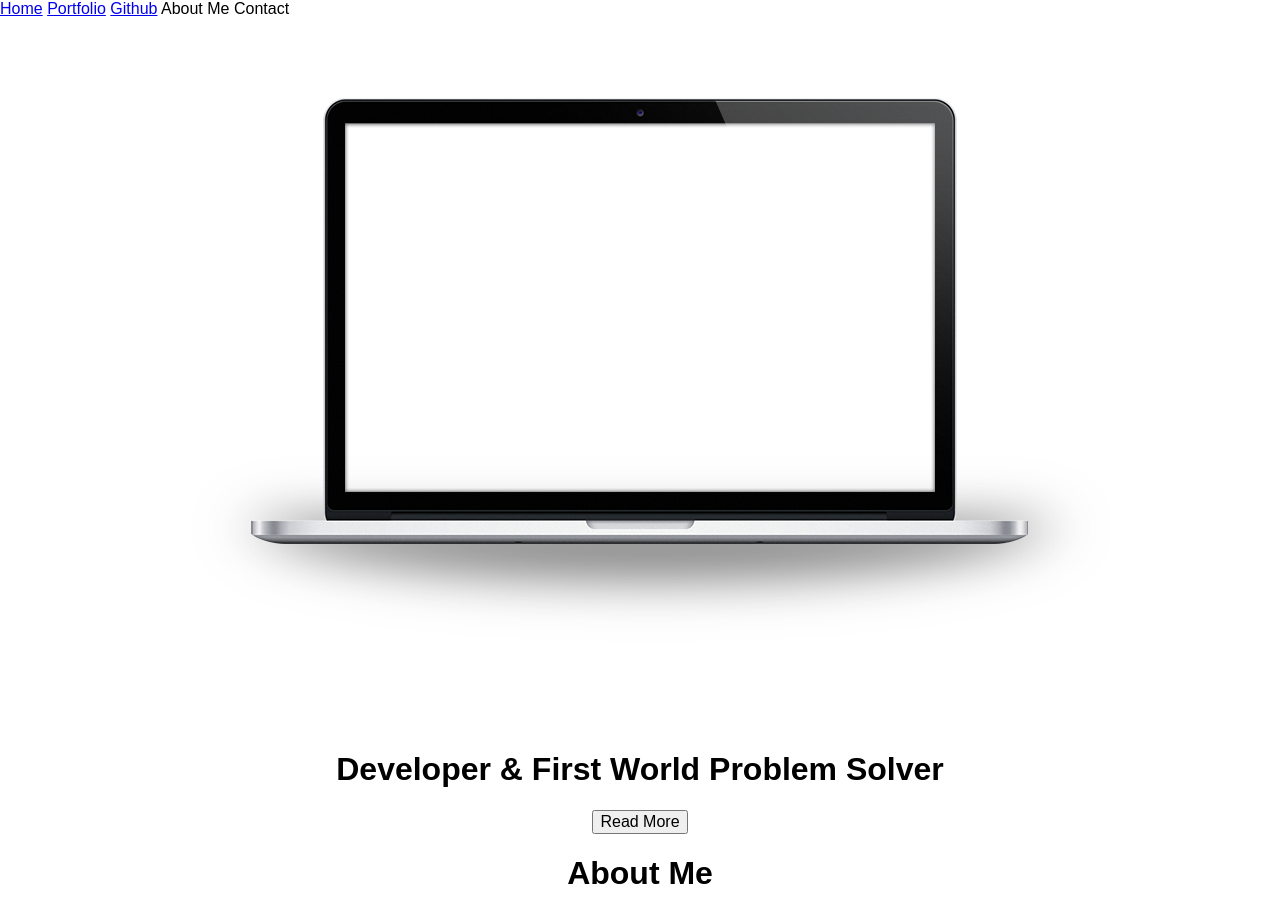
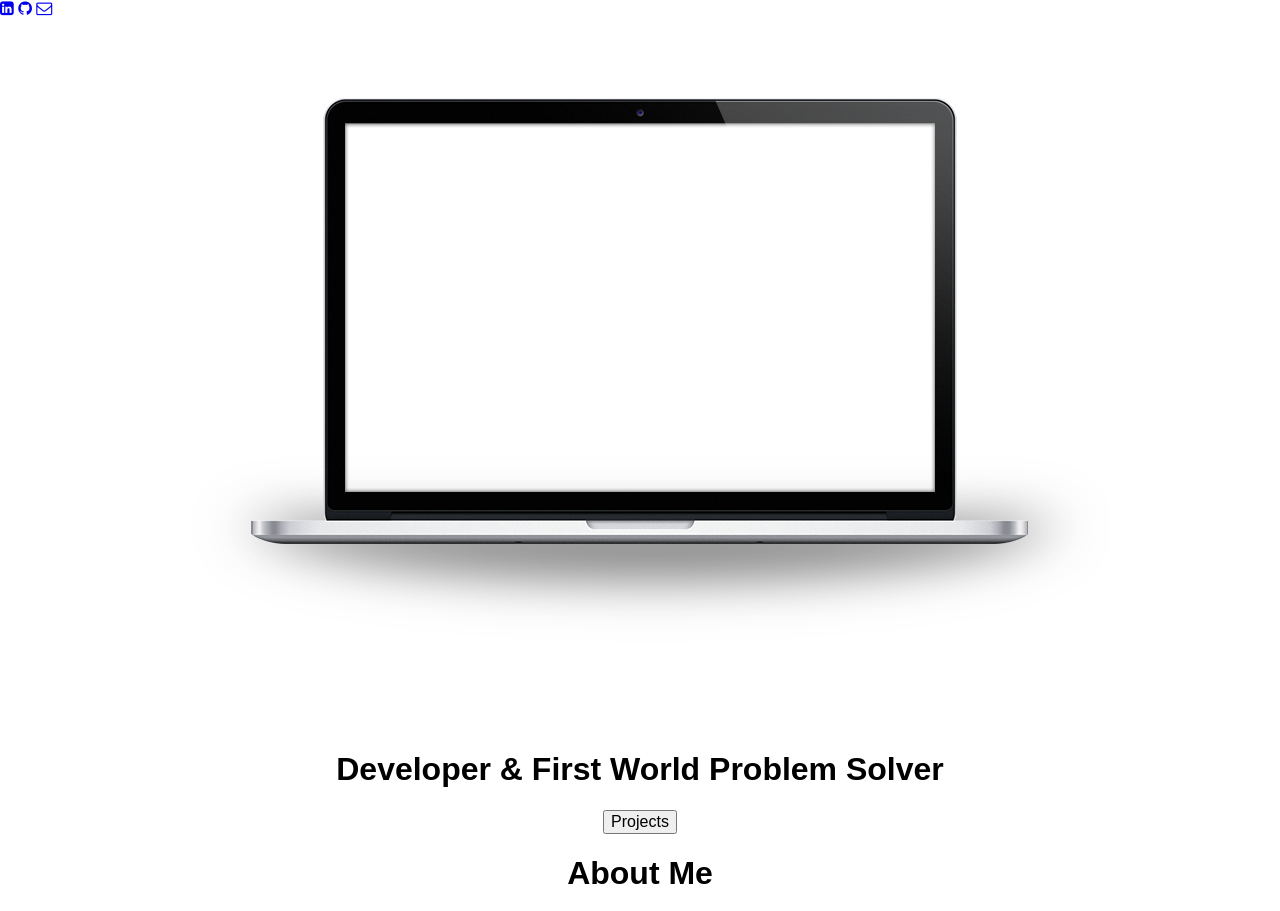
Before and after one commit to cameronzand/portfolio-, a website with bundled scripts: page app/index.html in a window 1280 px wide. Shown: the top 911 px of the page. Built offline with nearby package versions, Linux system fonts and the light colour scheme; some packages are replaced by stand-ins of ours; files whose address does not match are found by name.

Commit message:
got rid of text links on nav and replaced with contact favicons

```diff
--- a/app/index.html
+++ b/app/index.html
@@ -4,6 +4,7 @@
     <meta charset="utf-8">
     <meta name="viewport" content="width=device-width, initial-scale=1.0">
     <title>Cameron Zandkarimi's Portfolio</title>
+    <link rel="stylesheet" href="https://maxcdn.bootstrapcdn.com/font-awesome/4.6.1/css/font-awesome.min.css">
     <link rel="stylesheet" href="css/normalize.css">
     <link rel="stylesheet" href="css/main.css">
   </head>
--- a/app/templates/home.tpl.html
+++ b/app/templates/home.tpl.html
@@ -3,7 +3,7 @@
 <div class="home">
 	<center><img src="images/macbook.png" / class="macbookpng"></center><br>
 	<center><h1 class="title1">Developer & First World Problem Solver</h1></center>
-	<center><button type="button" class="button" onClick="document.getElementById('aboutme').scrollIntoView();"">Read More</button></center>
+	<center><button type="button" class="button" onClick="document.getElementById('projects').scrollIntoView();"">Projects</button></center>
 
 </div>
 
@@ -54,7 +54,7 @@
 
 </div>
 
-<div class="projects">
+<div class="projects" id="projects">
 	<center><h1 class="title2">Projects I've Done</h1></center>
 		<center>
 		<div class="projectswrapper">
--- a/app/templates/layout.tpl.html
+++ b/app/templates/layout.tpl.html
@@ -3,16 +3,34 @@
 <div>
 
 	<nav class="topnav">
+
+
+<!-- 		<span class="navcontact">
+
+			<a href="http://www.linkedin.com/in/cameronzand" target="_newblank"><i class="fa fa-linkedin-square" aria-hidden="true"></i></a>
+			<a href="http://www.github.com/cameronzand" target="_newblank"><i class="fa fa-github" aria-hidden="true"></i></a>
+			<a href="mailto:zand.cameron@gmail.com"><i class="fa fa-envelope-o" aria-hidden="true"></i></a>
+
+		</span> -->
+
+
+
+
 		<span class="navlinks">
-			<span class="space"><a href="#/home">Home</a></span>
+<!-- 			<span class="space"><a href="#/home">Home</a></span>
 
-			<span class="space"><a href="#/portfolio">Portfolio</a></span>
 
-			<span class="space"><a href="http://github.com/cameronzand" target="_blank">Github</a></span>
+			<span class="space"><a href="http://github.com/cameronzand" target="_blank">Github</a></span> -->
+			<span class="marginright">
+			<a href="http://www.linkedin.com/in/cameronzand" target="_newblank"><i class="fa fa-linkedin-square" aria-hidden="true"></i></a>
+			</span>
 
-			<span class="space">About Me</span>
+			<span class="marginright">
+			<a href="http://www.github.com/cameronzand" target="_newblank"><i class="fa fa-github" aria-hidden="true"></i></a>
+			</span>
 
-			<span class="space">Contact</span>
+			<a href="mailto:zand.cameron@gmail.com"><i class="fa fa-envelope-o" aria-hidden="true"></i></a>
+
 		</span>
 
 	</nav>
--- a/src/sass/main.scss
+++ b/src/sass/main.scss
@@ -3,6 +3,14 @@
 body {
     margin: 0;
     padding: 0;
+}
+
+a {
+	color: #08C5F3;
+}
+
+a:hover {
+	text-transform: uppercase;
 }
 
 .container {
@@ -34,6 +42,18 @@ body {
 	float: right;
 	padding: 30px;
 	color: white;
+	//font-size: 25px;
+}
+
+.marginright {
+	margin-right: 60px;
+}
+
+.navcontact {
+	float: left;
+	color: white;
+	padding: 30px;
+	font-size: 200px;
 }
 
 .home {
```
